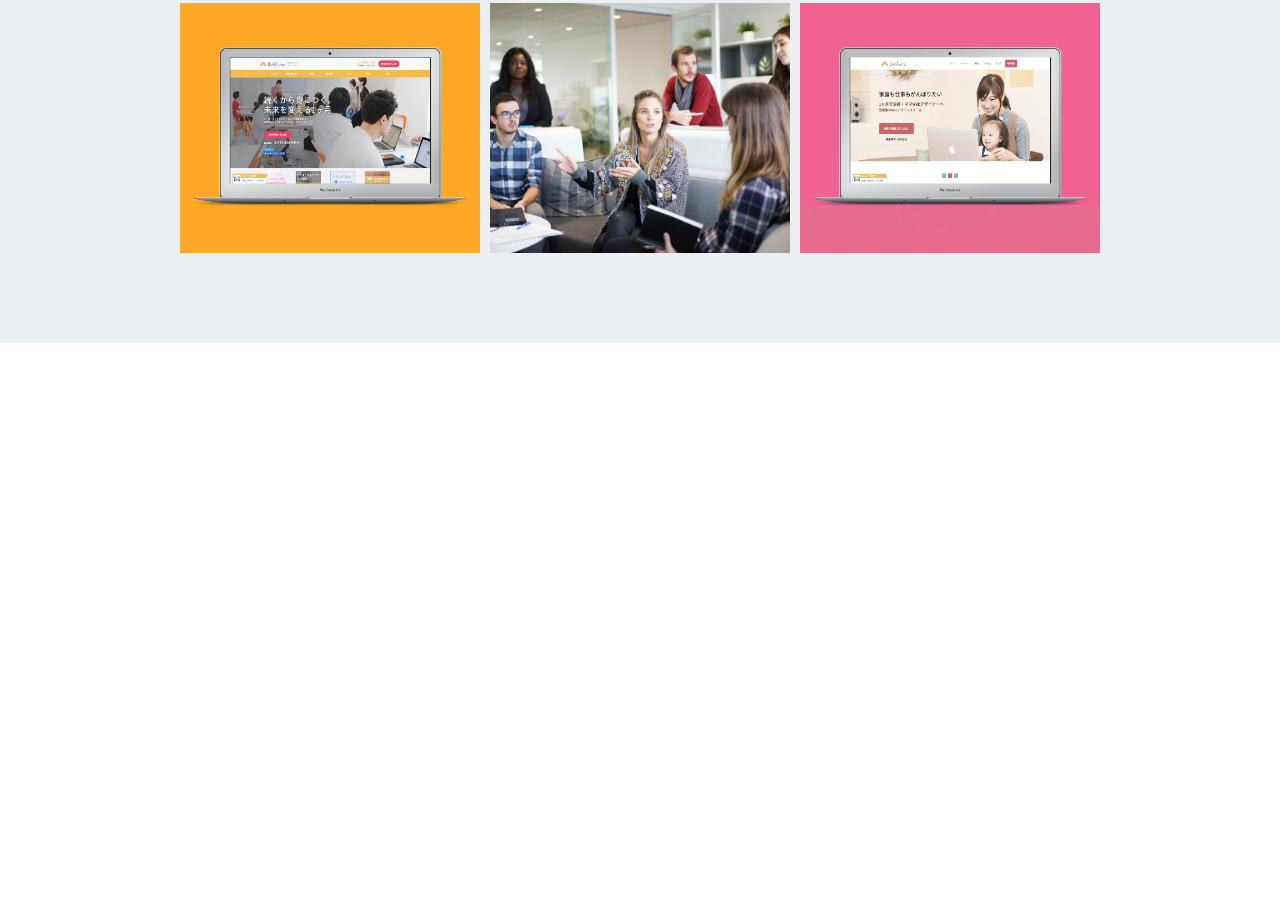
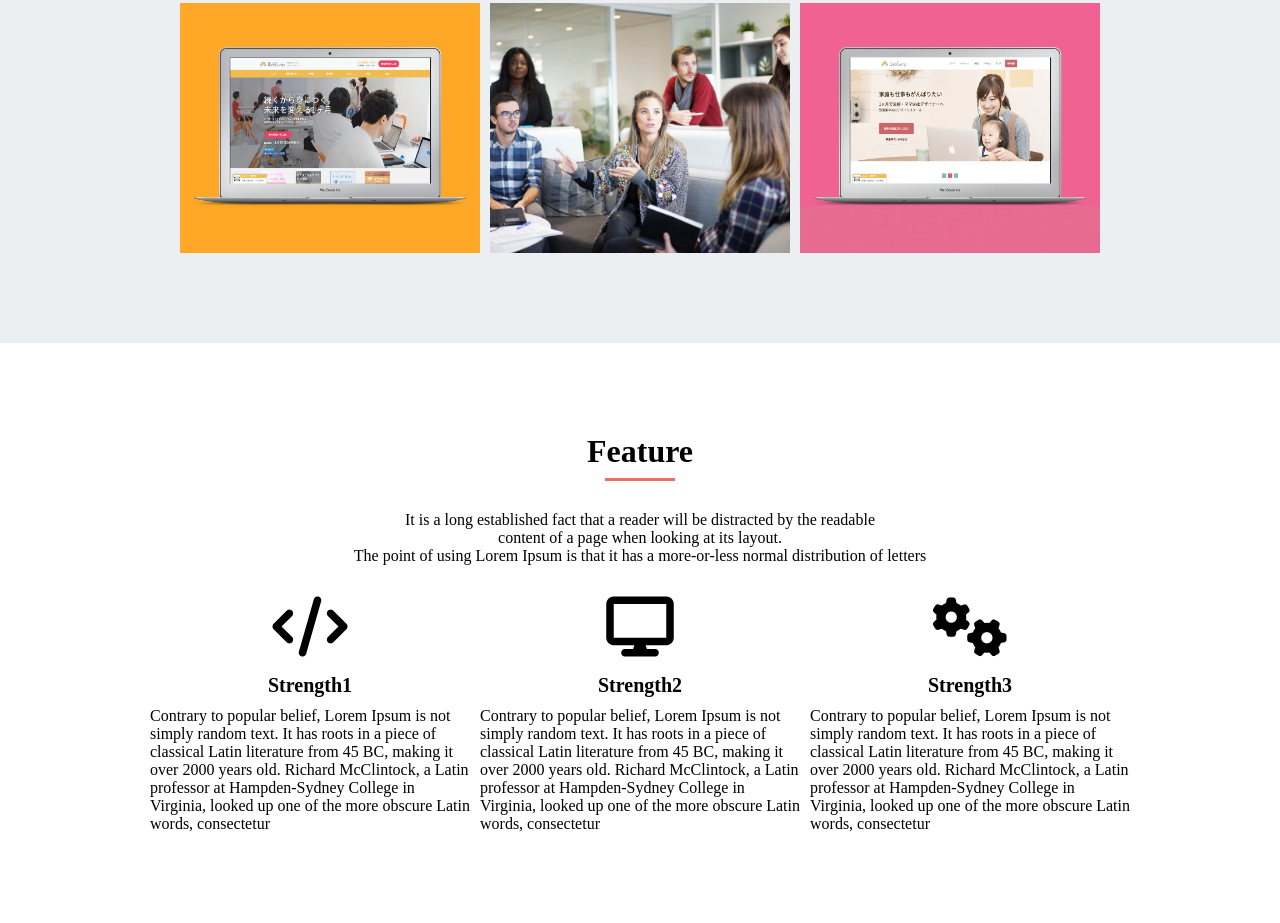
Before and after one commit to Pirozhki123/WALS, a plain HTML site: page index.html in a window 1280 px wide. Shown: the part 1229-2152 px from the top of the page. Before the commit the page ends 1572 px from the top, so only its background shows below. Drawn offline with Linux system fonts and the light colour scheme.

Commit message:
[add]feature

```diff
--- a/index.html
+++ b/index.html
@@ -1,6 +1,7 @@
 <!DOCTYPE html>
 <html lang="ja">
   <head>
+    <script src="https://kit.fontawesome.com/b8e639c0f1.js" crossorigin="anonymous"></script>
     <meta charset="UTF-8">
     <meta name="viewport" content="width=devise-width, initial-scale=1">
     <title>WALS成果物</title>
@@ -28,7 +29,7 @@
       </section>
       <section class="portfolio">
         <h1 class="portfolio-title">Portfolio</h1>
-        <div class="portfolio-bar"></div>
+        <div class="under_bar"></div>
         <p class="portfolio-text">
           It is a long established fact that a reader will be distracted by the readable<br>
           content of a page when looking at its layout.<br>
@@ -43,6 +44,44 @@
           <div class="portfolio-item pf6" ></div>
         </div>
       </section>
+      <section class="feature">
+        <h1 class="feature-title">Feature</h1>
+        <div class="under_bar"></div>
+        <p class="feature-text">
+          It is a long established fact that a reader will be distracted by the readable<br>
+          content of a page when looking at its layout.<br>
+          The point of using Lorem Ipsum is that it has a more-or-less normal distribution of letters<br>
+        </p>
+        <div class="feature-list">
+          <div class="feature-item s1">
+            <div class="feature-icon">
+              <i class="fa-sharp fa-solid fa-code"></i>
+            </div>
+            <h3 class="strength">Strength1</h3>
+            <p class="strength-text">
+              Contrary to popular belief, Lorem Ipsum is not simply random text. It has roots in a piece of classical Latin literature from 45 BC, making it over 2000 years old. Richard McClintock, a Latin professor at Hampden-Sydney College in Virginia, looked up one of the more obscure Latin words, consectetur
+            </p>
+          </div>
+          <div class="feature-item s2">
+            <div class="feature-icon">
+              <i class="fa-solid fa-display"></i>
+            </div>
+            <h3 class="strength">Strength2</h3>
+            <p class="strength-text">
+              Contrary to popular belief, Lorem Ipsum is not simply random text. It has roots in a piece of classical Latin literature from 45 BC, making it over 2000 years old. Richard McClintock, a Latin professor at Hampden-Sydney College in Virginia, looked up one of the more obscure Latin words, consectetur
+            </p>
+          </div>
+          <div class="feature-item s3">
+            <div class="feature-icon">
+              <i class="fa-solid fa-gears"></i>
+            </div>
+            <h3 class="strength">Strength3</h3>
+            <p class="strength-text">
+              Contrary to popular belief, Lorem Ipsum is not simply random text. It has roots in a piece of classical Latin literature from 45 BC, making it over 2000 years old. Richard McClintock, a Latin professor at Hampden-Sydney College in Virginia, looked up one of the more obscure Latin words, consectetur
+            </p>
+          </div>
+        </div>
+      </section>
     </main>
   </body>
 </html>
--- a/style.css
+++ b/style.css
@@ -72,7 +72,7 @@ header {
   text-align: center;
 }
 
-.portfolio-bar {
+.under_bar {
   width:70px;
   height: 3px;
   background-color: #EC715F;
@@ -130,3 +130,45 @@ header {
   background-image: url(img/webcamp-mother.png);
   margin: 0;
 }
+
+.feature-title {
+  padding: 90px 0 8px 0;
+  font-size: 32px;
+  color: #000000;
+  text-align: center;
+}
+
+.feature-text {
+  font-size: 16px;
+  color: #000000;
+  padding: 30px 0;
+  text-align: center;
+}
+
+.feature-list {
+  width: 980px;
+  margin: 0 auto;
+  padding-bottom: 90px;
+  display: flex;
+  justify-content: center;
+}
+
+.feature-item {
+  width: 320px;
+}
+
+.s2 {
+  margin: 0 10px;
+}
+
+.feature-icon {
+  font-size: 3.75em;
+  text-align: center;
+}
+
+.strength {
+  padding: 10px 0;
+  font-size: 20px;
+  color: #000000;
+  text-align: center;
+}
```
